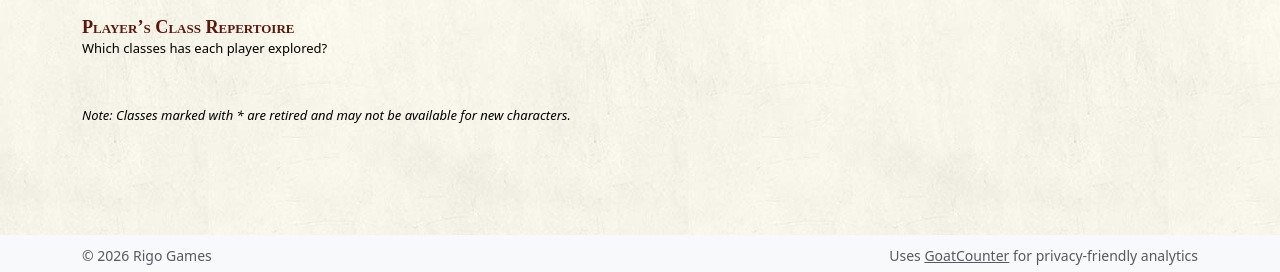
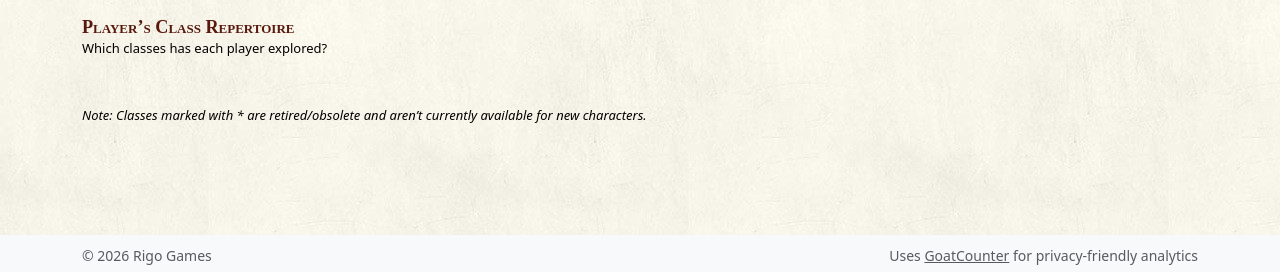
Before and after one commit to kvarak/dnd, a Jekyll site: the page built from docs/_CampaignStats/overview.md, in a window 1280 px wide and 900 px high, scrolled down 5855 px. Shown: the part 625-897 px from the top of the window. Built offline with Jekyll 4.4.1, drawn with Linux system fonts in a browser that asks for light colours; Markdown is read by kramdown in place of the engine named in the settings.

Commit message:
Define obsolete classes

```diff
--- a/docs/_CampaignStats/overview.md
+++ b/docs/_CampaignStats/overview.md
@@ -182,4 +182,4 @@ Which classes has each player explored?
 
 <div id="player-class-heatmap" class="heatmap-container"></div>
 
-*Note: Classes marked with * are retired and may not be available for new characters.*
+*Note: Classes marked with * are retired/obsolete and aren't currently available for new characters.*
```
